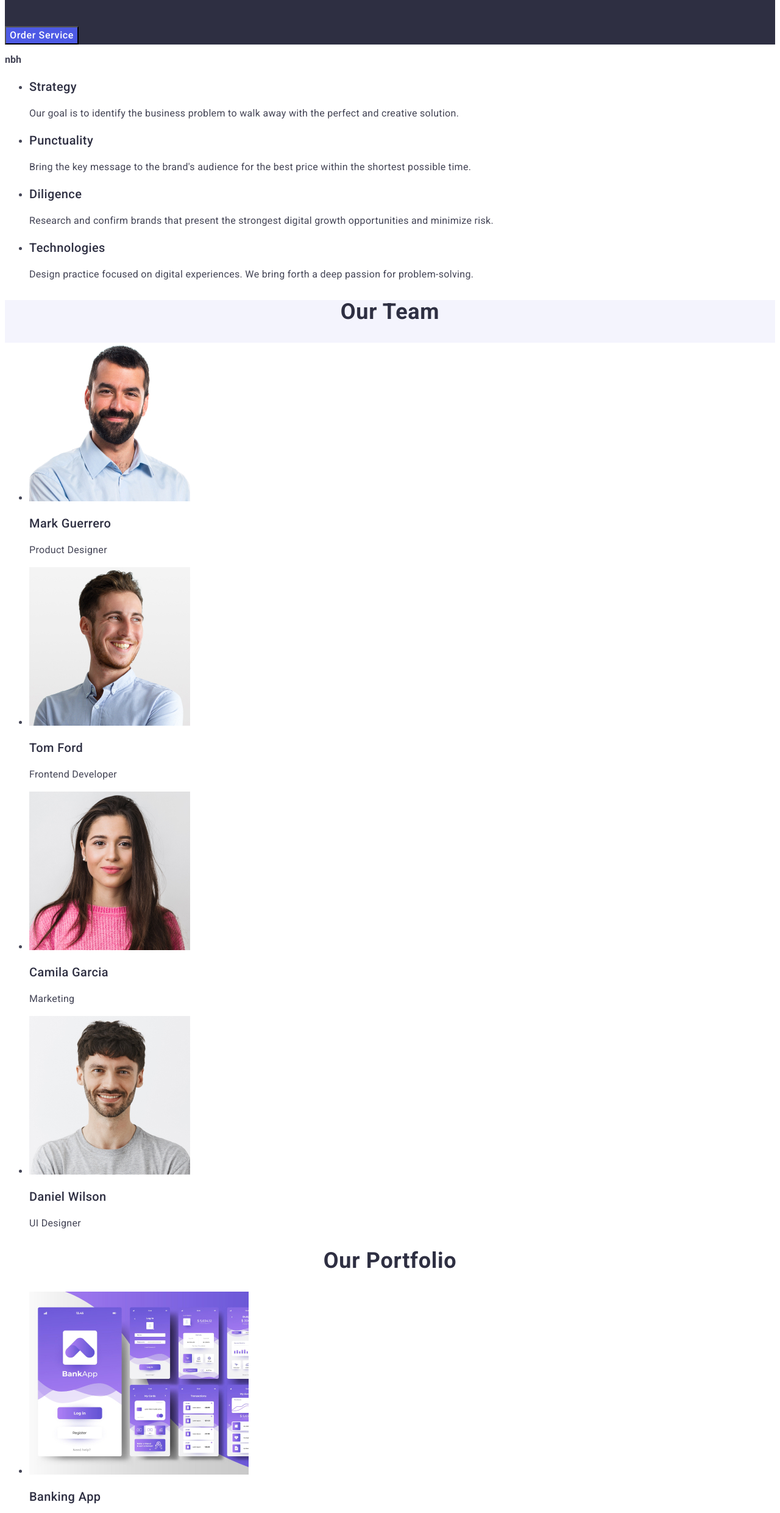
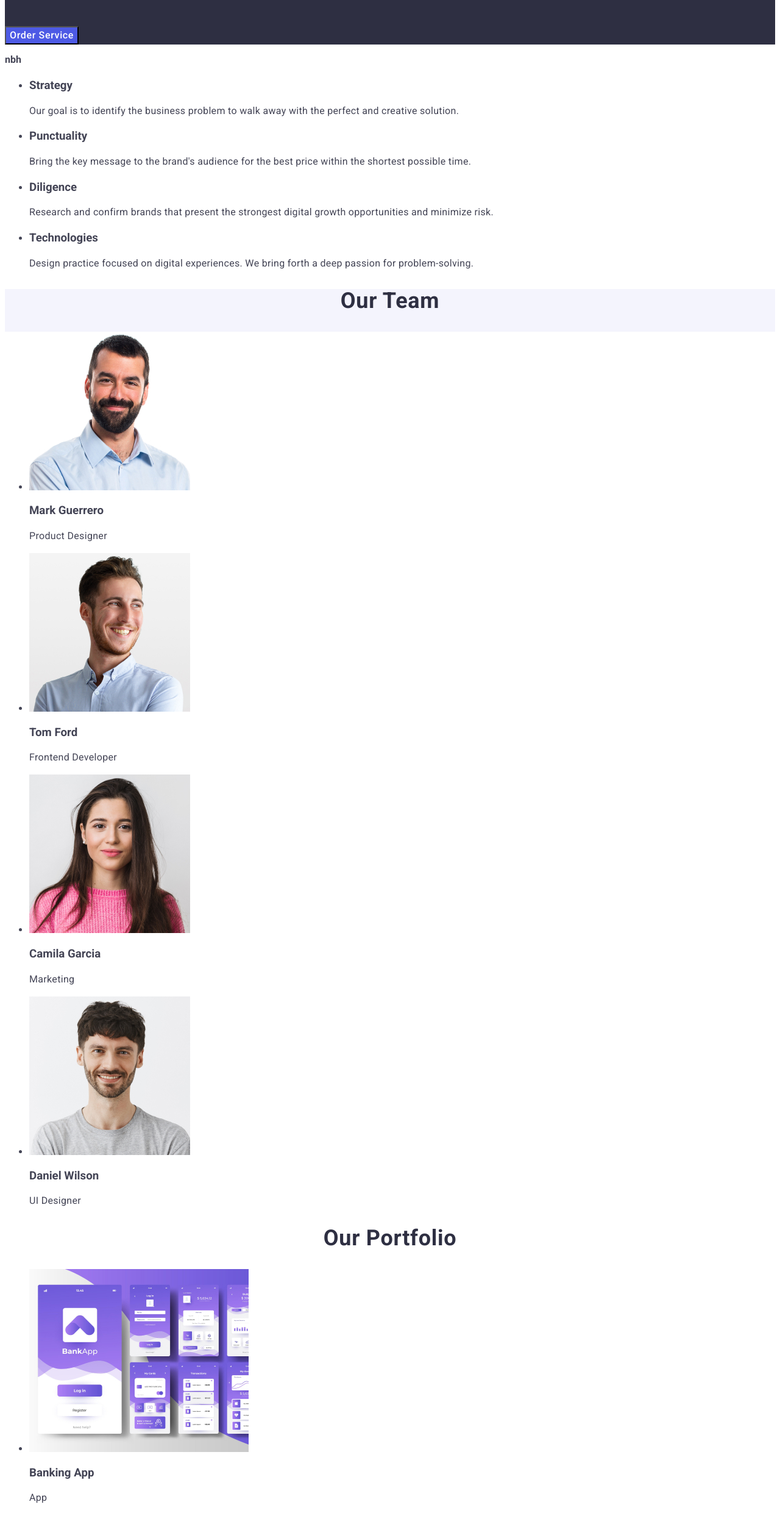
Before and after one commit to oksperetyatko/goit-markur-hw-02, a plain HTML site: page index.html in a window 1280 px wide. Shown: the part 286-2767 px from the top of the page at 61% size. Drawn offline with Linux system fonts and the light colour scheme.

Commit message:
title-three

```diff
--- a/index.html
+++ b/index.html
@@ -47,19 +47,19 @@
             <h2 class="title-advert"> nbh</h2>
             <ul class="advert-list">
                 <li class="advert-item">
-                    <h3 class="title-3">Strategy</h3>
+                    <h3 class="title-three">Strategy</h3>
                     <p class="content">
                         Our goal is to identify the business problem to walk away with the perfect and creative solution.
                     </p>
                 </li>
                 <li class="advert-item">
-                    <h3 class="title-3">Punctuality</h3>
+                    <h3 class="title-three">Punctuality</h3>
                     <p class="content">
                         Bring the key message to the brand's audience for the best price within the shortest possible time.
                     </p>
                 </li>
                 <li class="advert-item">
-                    <h3 class="title-3">Diligence</h3>
+                    <h3 class="title-three">Diligence</h3>
                     <p class="content">
                         Research and confirm brands that present the
                         strongest digital growth opportunities and
@@ -67,7 +67,7 @@
                     </p>
                 </li>
                 <li class="advert-item">
-                    <h3 class="title-3">Technologies </h3>
+                    <h3 class="title-three">Technologies </h3>
                 <p class="content">
                     Design practice focused on digital experiences. We bring forth a deep passion for problem-solving.
                 </p>
@@ -79,28 +79,28 @@
     <ul class="empl-link">
         <li class="empl-item">
             <img src="./images/mark_guerrero_img.jpg" alt="mark_guerrero_img" width="264">
-            <h3 class="title-3">Mark Guerrero</h3>
+            <h3 class="title-three">Mark Guerrero</h3>
             <p class="content">
                 Product Designer
             </p>
         </li>
         <li class="empl-item">
             <img src="./images/tom_ford_img.jpg" alt="tom_ford_img" width="264">
-            <h3 class="title-3">Tom Ford</h3>
+            <h3 class="title-three">Tom Ford</h3>
             <p class="content">
                 Frontend Developer
             </p>
         </li>
         <li class="empl-item">
             <img src="./images/camila_garcia_img.jpg" alt="camila_garcia_img" width="264">
-            <h3 class="title-3">Camila Garcia</h3>
+            <h3 class="title-three">Camila Garcia</h3>
             <p class="content">
                 Marketing
             </p>
         </li>
         <li class="empl-item">
             <img src="./images/daniel_wilson_img.jpg" alt="daniel_wilson_img" width="264">
-            <h3 class="title-3">Daniel Wilson</h3>
+            <h3 class="title-three">Daniel Wilson</h3>
             <p class="content">
                 UI Designer
             </p>
@@ -112,34 +112,34 @@
         <ul class="nav-list">
             <li class="nav-item">
                 <img src="./images/banking-app.jpeg" alt="banking-app" width="360">
-                <h3 class="title-3">Banking App</h3>
+                <h3 class="title-three">Banking App</h3>
                 <p class="content">
                     App
                 </p>
             </li>
             <li class="nav-item">
                 <img src="./images/cashless-payment.jpeg" alt="cashless-payment" width="360">
-                <h3 class="title-3">Cashless Payment</h3>
+                <h3 class="title-three">Cashless Payment</h3>
                 <p class="content">Marketing</p>
             </li>
             <li class="nav-item">
                 <img src="images/img_meditation_app.peg.jpeg" alt="meditation-app" width="360">
-                <h3 class="title-3">Meditation App</h3>
+                <h3 class="title-three">Meditation App</h3>
                 <p class="content">App</p>
             </li>
             <li class="nav-item">
                 <img src="./images/img_taxi_service.jpeg" alt="taxi-servise" width="360">
-                <h3 class="title-3">Taxi Service</h3>
+                <h3 class="title-three">Taxi Service</h3>
                 <p class="content">Marketing</p>
             </li>
             <li>
                 <img src="./images/screen-illustrations.jpeg" alt="screen-illustrations" width="360">
-                <h3 class="title-3">Screen Illustrations</h3>
+                <h3 class="title-three">Screen Illustrations</h3>
                 <p>Design</p>
             </li>
             <li class="nav-item">
                 <img src="./images/online-courses.jpeg" alt="online-courses" width="360">
-                <h3 class="title-3">Online Courses</h3>
+                <h3 class="title-three">Online Courses</h3>
                 <p class="content">Marketing</p>
             </li>
         </ul>
```
